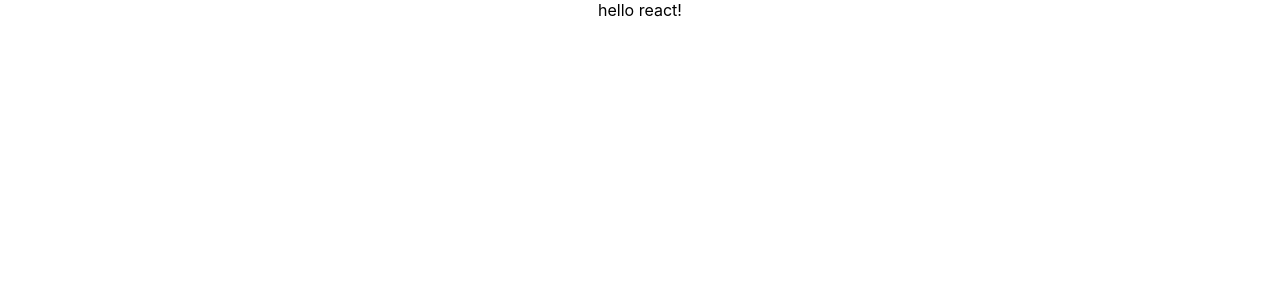
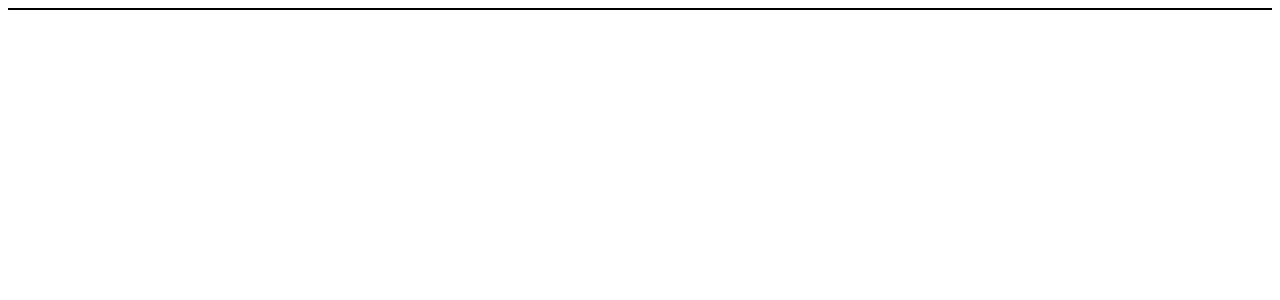
Before and after one commit to alvaropazz/react-recipe-app, a React (Create React App) app: page / in a window 1280 px wide. Shown: the top 300 px of the page. Built offline with nearby package versions, Linux system fonts and the light colour scheme.

Commit message:
SKELETON OF APP

```diff
--- a/src/components/App.css
+++ b/src/components/App.css
@@ -1,38 +1,4 @@
-.App {
-  text-align: center;
+.app {
+  display: flex;
+  border: 1px solid black;
 }
-
-.App-logo {
-  height: 40vmin;
-  pointer-events: none;
-}
-
-@media (prefers-reduced-motion: no-preference) {
-  .App-logo {
-    animation: App-logo-spin infinite 20s linear;
-  }
-}
-
-.App-header {
-  background-color: #282c34;
-  min-height: 100vh;
-  display: flex;
-  flex-direction: column;
-  align-items: center;
-  justify-content: center;
-  font-size: calc(10px + 2vmin);
-  color: white;
-}
-
-.App-link {
-  color: #61dafb;
-}
-
-@keyframes App-logo-spin {
-  from {
-    transform: rotate(0deg);
-  }
-  to {
-    transform: rotate(360deg);
-  }
-}
--- a/src/components/App.js
+++ b/src/components/App.js
@@ -1,12 +1,11 @@
-import React from 'react';
+import React, { useEffect, useState } from 'react';
 import './App.css';
 
-function App() {
+const App = () => {
   return (
-    <div className="App">
-      hello react!
+    <div className="app">
     </div>
   );
-}
+};
 
 export default App;
--- a/src/index.css
+++ b/src/index.css
@@ -1,13 +1,12 @@
-body {
-  margin: 0;
-  font-family: -apple-system, BlinkMacSystemFont, 'Segoe UI', 'Roboto', 'Oxygen',
-    'Ubuntu', 'Cantarell', 'Fira Sans', 'Droid Sans', 'Helvetica Neue',
-    sans-serif;
-  -webkit-font-smoothing: antialiased;
-  -moz-osx-font-smoothing: grayscale;
+html {
+  font-family: -apple-system, BlinkMacSystemFont, 'Segoe UI', Roboto, Oxygen, Ubuntu, Cantarell, 'Open Sans', 'Helvetica Neue', sans-serif;
+  font-size: 10px;
+  -webkit-box-sizing: border-box;
+  -moz-box-sizing: border-box;
+  box-sizing: border-box;
 }
-
-code {
-  font-family: source-code-pro, Menlo, Monaco, Consolas, 'Courier New',
-    monospace;
+*, *:before, *:after {
+  -webkit-box-sizing: inherit;
+  -moz-box-sizing: inherit;
+  box-sizing: inherit;
 }
--- a/src/index.js
+++ b/src/index.js
@@ -7,5 +7,5 @@ ReactDOM.render(
   <React.StrictMode>
     <App />
   </React.StrictMode>,
-  document.getElementById('root')
+  document.getElementById('root'),
 );
```
